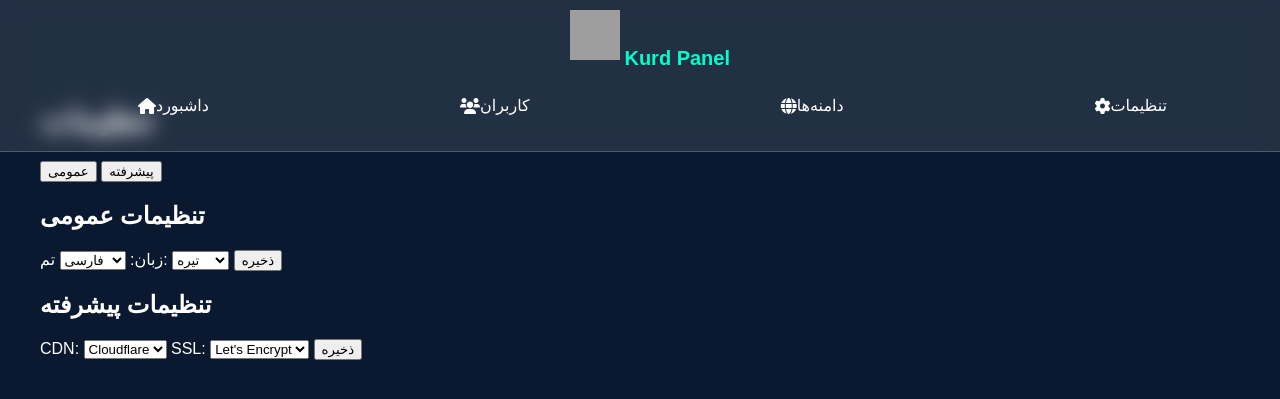
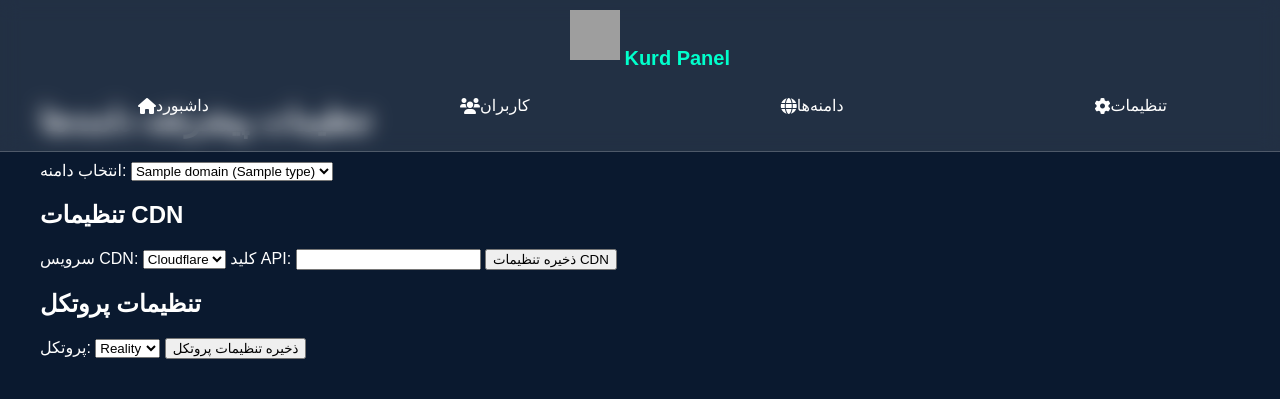
Before and after one commit to naseh42/zhina, a Python web app: template frontend/templates/settings.html in a window 1280 px wide. Shown: the top 399 px of the page. Run offline with Jinja, Linux system fonts and the light colour scheme; the template is opened without the code that fills it: most values are stand-ins (such as "Sample title", 1, 10 or a date in 2020); grey boxes are pictures that could not be loaded.

Commit message:
Update settings.html

```diff
--- a/frontend/templates/settings.html
+++ b/frontend/templates/settings.html
@@ -4,54 +4,54 @@
     <div class="settings-container">
         <!-- هدر -->
         <header class="settings-header">
-            <h1>تنظیمات</h1>
+            <h1>تنظیمات پیشرفته دامنه‌ها</h1>
         </header>
 
-        <!-- تب‌ها -->
-        <div class="tabs">
-            <button class="tab-link active" onclick="openTab(event, 'general')">عمومی</button>
-            <button class="tab-link" onclick="openTab(event, 'advanced')">پیشرفته</button>
+        <!-- انتخاب دامنه -->
+        <div class="domain-selector">
+            <label for="domain">انتخاب دامنه:</label>
+            <select id="domain" name="domain" onchange="loadDomainSettings(this.value)">
+                {% for domain in domains %}
+                    <option value="{{ domain.id }}">{{ domain.name }} ({{ domain.type }})</option>
+                {% endfor %}
+            </select>
         </div>
 
-        <!-- تب عمومی -->
-        <div id="general" class="tab-content active">
-            <h2>تنظیمات عمومی</h2>
-            <form id="generalSettingsForm">
-                <label for="language">زبان:</label>
-                <select id="language" name="language">
-                    <option value="fa">فارسی</option>
-                    <option value="en">English</option>
-                </select>
+        <!-- تنظیمات دامنه -->
+        <div id="domainSettings" class="domain-settings">
+            <!-- تنظیمات CDN -->
+            <div class="cdn-settings">
+                <h2>تنظیمات CDN</h2>
+                <form id="cdnSettingsForm">
+                    <label for="cdnProvider">سرویس CDN:</label>
+                    <select id="cdnProvider" name="cdnProvider">
+                        <option value="cloudflare">Cloudflare</option>
+                        <option value="fastly">Fastly</option>
+                        <option value="gcore">Gcore</option>
+                    </select>
 
-                <label for="theme">تم:</label>
-                <select id="theme" name="theme">
-                    <option value="dark">تیره</option>
-                    <option value="light">روشن</option>
-                </select>
+                    <label for="apiKey">کلید API:</label>
+                    <input type="text" id="apiKey" name="apiKey">
 
-                <button type="submit">ذخیره</button>
-            </form>
-        </div>
+                    <button type="submit">ذخیره تنظیمات CDN</button>
+                </form>
+            </div>
 
-        <!-- تب پیشرفته -->
-        <div id="advanced" class="tab-content">
-            <h2>تنظیمات پیشرفته</h2>
-            <form id="advancedSettingsForm">
-                <label for="cdn">CDN:</label>
-                <select id="cdn" name="cdn">
-                    <option value="cloudflare">Cloudflare</option>
-                    <option value="fastly">Fastly</option>
-                    <option value="gcore">Gcore</option>
-                </select>
+            <!-- تنظیمات پروتکل -->
+            <div class="protocol-settings">
+                <h2>تنظیمات پروتکل</h2>
+                <form id="protocolSettingsForm">
+                    <label for="protocol">پروتکل:</label>
+                    <select id="protocol" name="protocol">
+                        <option value="reality">Reality</option>
+                        <option value="vless">VLESS</option>
+                        <option value="vmess">VMess</option>
+                        <option value="trojan">Trojan</option>
+                    </select>
 
-                <label for="ssl">SSL:</label>
-                <select id="ssl" name="ssl">
-                    <option value="letsencrypt">Let's Encrypt</option>
-                    <option value="selfsigned">Self-Signed</option>
-                </select>
-
-                <button type="submit">ذخیره</button>
-            </form>
+                    <button type="submit">ذخیره تنظیمات پروتکل</button>
+                </form>
+            </div>
         </div>
     </div>
 
```
